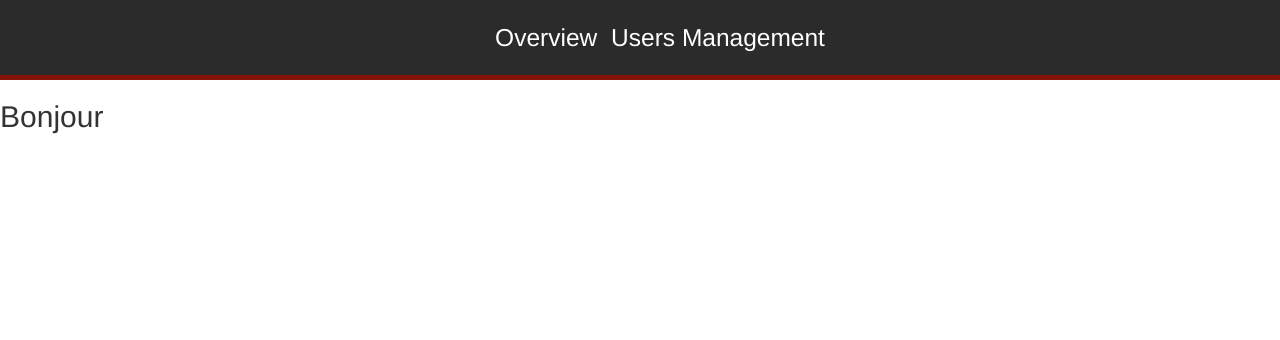
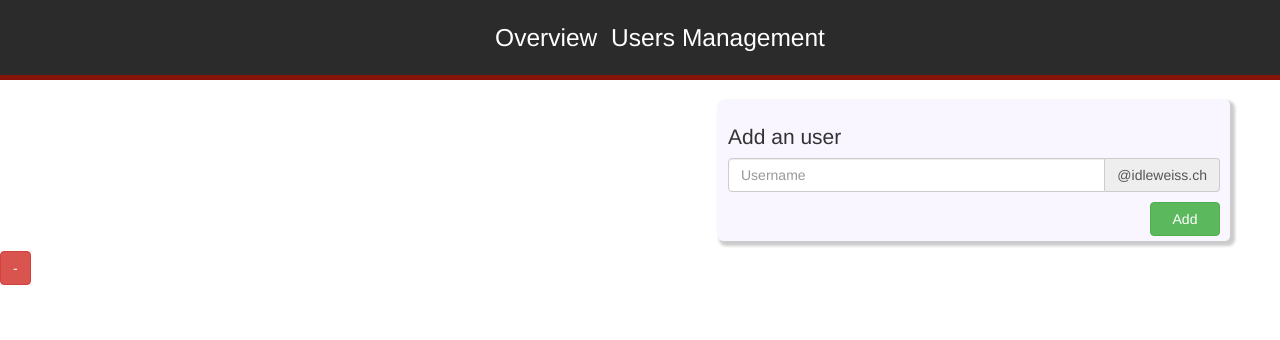
Before and after one commit to Xstoudi/MXPanel, a web app: file manage/manage.html in a window 1280 px wide. Shown: the top 340 px of the page. Run offline with its HTML, style and script files only (its server is not run), Linux system fonts and the light colour scheme.

Commit message:
Ajout d'un utilisateur

```diff
--- a/css/manage.css
+++ b/css/manage.css
@@ -65,3 +65,22 @@ nav ul li a:visited{
     margin: 0 7px;
     box-shadow: 3px 3px 3px #ccc;
 }
+
+#manage-btn-control {
+    margin: 20px 50px 10px auto;
+    background: #F9F6FF;
+    padding: 5px 10px;
+    width: 40%;
+    border-radius: 5px;
+    box-shadow: 3px 3px 3px 2px #ccc;
+}
+
+#manage-btn-control h2{
+    font-size: 150%;
+}
+
+#manage-btn-control button{
+    margin: 10px 0 0 auto;
+    display: block;
+    width: 70px;
+}
--- a/manage/manage.html
+++ b/manage/manage.html
@@ -32,9 +32,15 @@
             </nav>
         </header>
 
-        <div>
-            <h2>Bonjour</h2>
+        <div id="manage-btn-control">
+            <h2>Add an user</h2>
+            <div class="input-group" id="new-user-input">
+                <input type="text" class="form-control" placeholder="Username">
+                <span class="input-group-addon">@idleweiss.ch</span>
+            </div>
+            <button class="btn btn-success">Add</button>
         </div>
+        <button class="btn btn-danger"> - </button>
         <!-- jQuery (necessary for Bootstrap's JavaScript plugins) -->
         <script src="vendors\jquery.js"></script>
         <!-- Include all compiled plugins (below), or include individual files as needed -->
```
